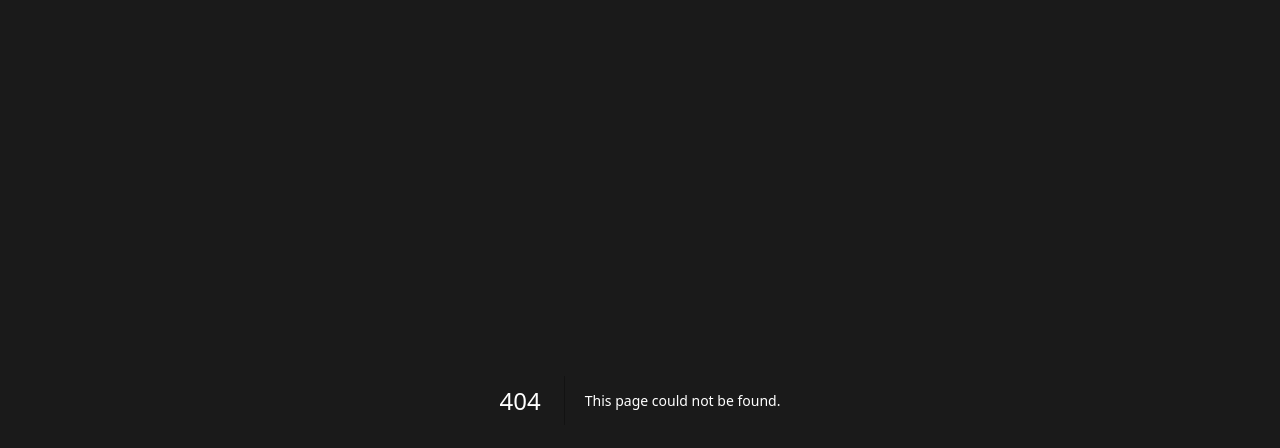
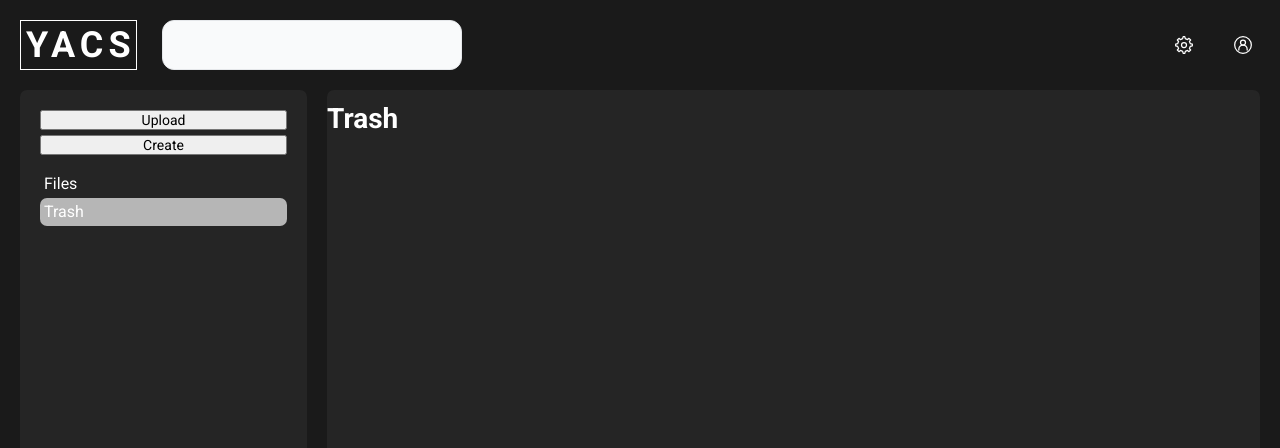
Before and after one commit to MaxStenex/yacs, a Next.js app in the folder frontend/: page /trash in a window 1280 px wide. Before the commit this address had no page. Shown: the top 448 px of the page. Built offline with nearby package versions, Linux system fonts and the light colour scheme.

Commit message:
feat: init trash page, ui fixes

```diff
--- /dev/null
+++ b/frontend/app/(dashboard)/trash/page.tsx
@@ -0,0 +1,3 @@
+import { TrashPage } from "@/pages/trash";
+
+export default TrashPage;
--- /dev/null
+++ b/frontend/src/pages/trash/index.ts
@@ -0,0 +1 @@
+export { TrashPage } from "./ui/trash-page";
--- /dev/null
+++ b/frontend/src/pages/trash/ui/trash-page.tsx
@@ -0,0 +1,5 @@
+import React from "react";
+
+export const TrashPage = () => {
+  return <h1>Trash</h1>;
+};
--- a/frontend/src/widgets/dashboard-layout/ui/layout/layout.module.scss
+++ b/frontend/src/widgets/dashboard-layout/ui/layout/layout.module.scss
@@ -14,4 +14,7 @@
 
 .content {
   flex: 1;
+  margin-left: 20px;
+  background-color: #252525;
+  border-radius: 7px;
 }
--- a/frontend/src/widgets/dashboard-layout/ui/sidebar/sidebar.module.scss
+++ b/frontend/src/widgets/dashboard-layout/ui/sidebar/sidebar.module.scss
@@ -2,6 +2,7 @@
   flex: 0 287px;
   padding: 20px;
   background-color: #252525;
+  border-radius: 7px;
 }
 
 .controlPanel {
--- a/frontend/src/widgets/dashboard-layout/ui/sidebar/sidebar.tsx
+++ b/frontend/src/widgets/dashboard-layout/ui/sidebar/sidebar.tsx
@@ -5,18 +5,18 @@ import styles from "./sidebar.module.scss";
 import { usePathname } from "next/navigation";
 import { classNames } from "@/shared/lib";
 
-type Link = {
+type SidebarLink = {
   text: string;
   href: string;
 };
 
-const links: Link[] = [
+const links: SidebarLink[] = [
   {
-    text: "Файлы",
+    text: "Files",
     href: "/dashboard",
   },
   {
-    text: "Корзина",
+    text: "Trash",
     href: "/trash",
   },
 ];
@@ -27,8 +27,8 @@ export const DashboardSidebar = () => {
   return (
     <div className={styles.container}>
       <div className={styles.controlPanel}>
-        <button>Загрузить</button>
-        <button>Создать</button>
+        <button>Upload</button>
+        <button>Create</button>
       </div>
       <ul className={styles.links}>
         {links.map((l) => (
```
Also changed, not shown: frontend/app/(dashboard)/dashboard/page.tsx (renamed from frontend/app/dashboard/page.tsx), frontend/app/(dashboard)/layout.tsx (renamed from frontend/app/dashboard/layout.tsx).
